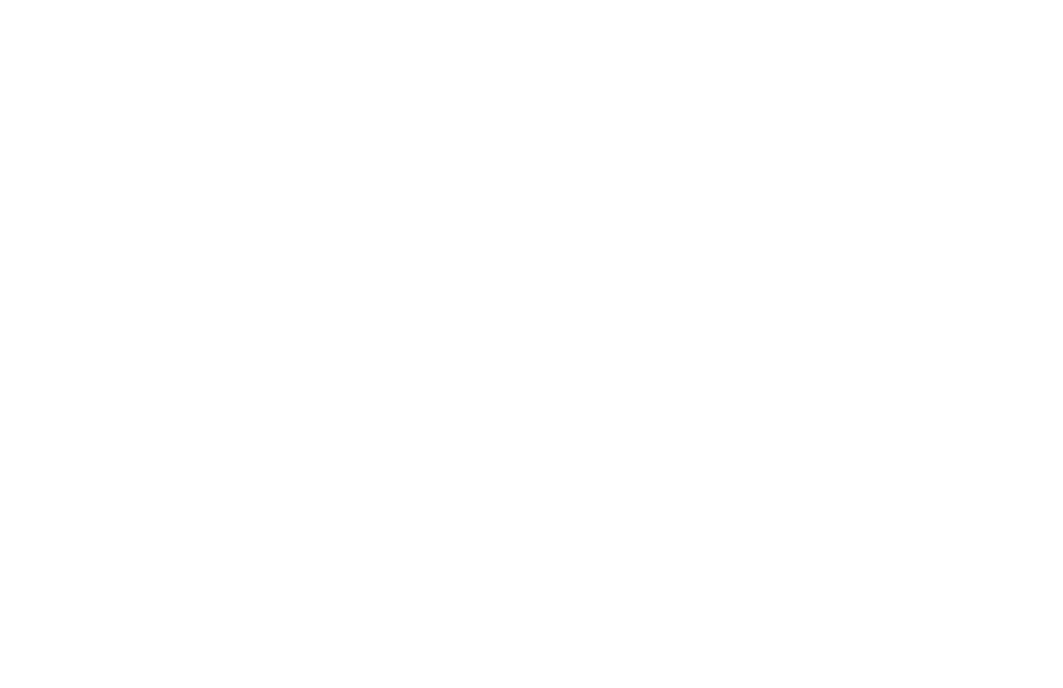
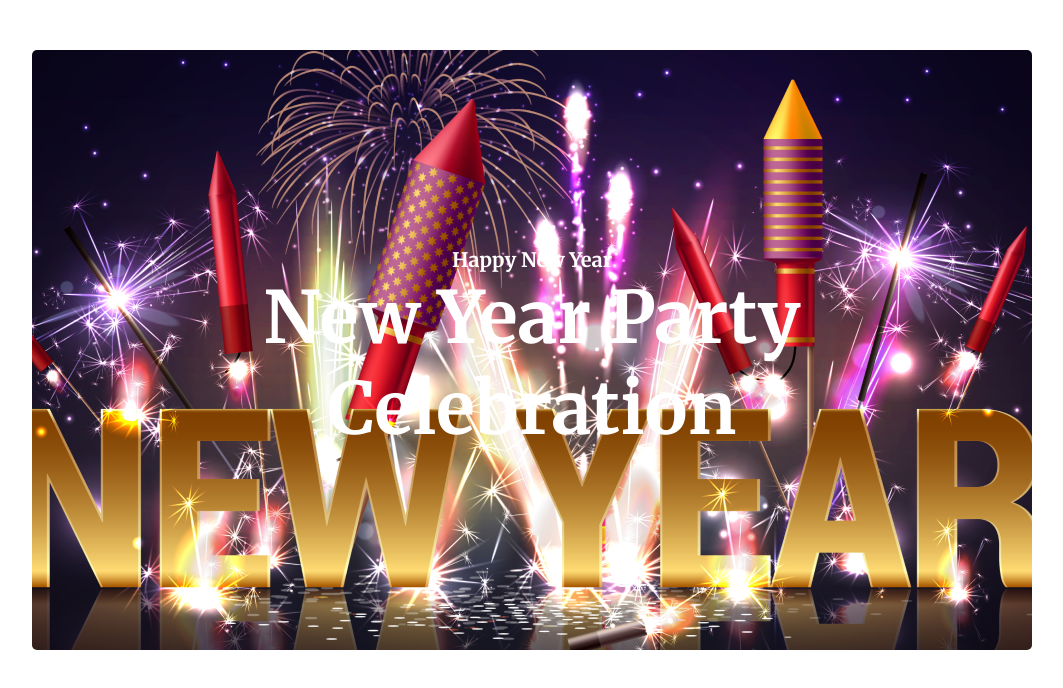
Before and after one commit to Fahad-kaji/new-year-offer-resources, a plain HTML site: page index.html in a window 1280 px wide. Shown: the whole page, without its empty margins (108-1171 px from the left). Drawn offline with Linux system fonts and the light colour scheme.

Commit message:
discount section added

```diff
--- a/index.html
+++ b/index.html
@@ -1,12 +1,32 @@
 <!DOCTYPE html>
 <html lang="en">
+
 <head>
     <meta charset="UTF-8">
     <meta name="viewport" content="width=device-width, initial-scale=1.0">
     <title>New Year Offer</title>
     <link rel="stylesheet" href="styles/style.css">
 </head>
+
 <body>
+    <header>
+        <div class="banner">
+            <div class="banner-content">
+                <h4 class="banner-subtitle">Happy New Year</h4>
+                <h1 class="banner-title">New Year Party</h1>
+                <h1 class="banner-title">Celebration</h1>
+            </div>
+        </div>
+    </header>
+    <main>
+        <!-- discount section -->
+         <div class="discount-section">
 
+         </div>
+    </main>
+    <footer>
+
+    </footer>
 </body>
+
 </html>
--- a/styles/style.css
+++ b/styles/style.css
@@ -0,0 +1,44 @@
+@import url('https://fonts.googleapis.com/css2?family=Merriweather:ital,opsz,wght@0,18..144,300..900;1,18..144,300..900&display=swap');
+
+*{
+     font-family: "Merriweather", serif;
+     margin: 0;
+     padding: 0;
+}
+
+
+/* header section style */
+.banner{
+    background-image:url(../images/Banner\ Image.png);
+    background-position: center;
+    border-radius: 5px;
+    width: auto;
+    height: 600px;
+    background-size: cover;
+    display: flex;
+    justify-content: center;
+    align-items: center;
+    flex-direction: column;
+    margin: 50px 140px 0 140px;
+
+
+}
+
+.banner-content{
+    display: flex;
+    flex-direction: column;
+    align-items: center;
+    justify-content: center;
+
+
+}
+
+.banner-subtitle{
+    color: white;
+    font-size: 20px;
+}
+
+.banner-title{
+    color: white;
+    font-size: 72px;
+}
```
